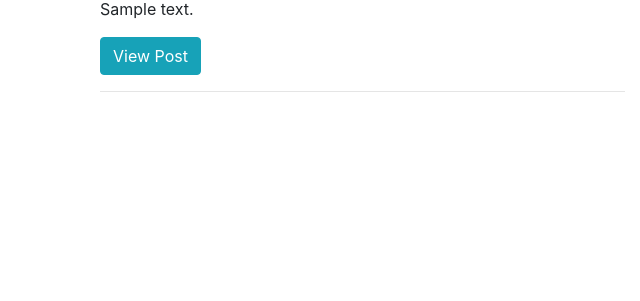
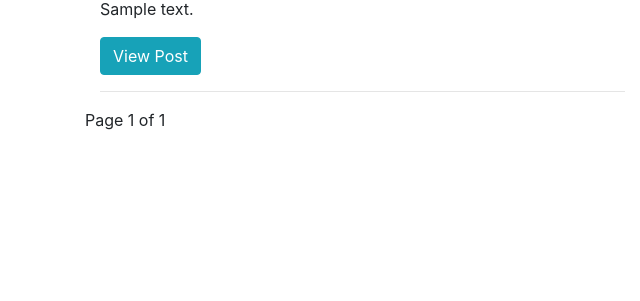
Before and after one commit to loragriffin/Blog, a Django app: page /posts/ in a window 1280 px wide. Shown: the part 141-442 px from the top of the page, without its empty margins (0-640 px from the left). Run offline with Django 3.2, Linux system fonts and the light colour scheme; tables that the repository leaves empty hold one stand-in row (values such as "Sample post"); some libraries are stand-ins or nearby versions.

Commit message:
added pagination

```diff
--- a/posts/views.py
+++ b/posts/views.py
@@ -1,6 +1,7 @@
 from django.http import HttpResponse, HttpResponseRedirect
 from django.shortcuts import render, get_object_or_404, redirect
 from django.contrib import messages
+from django.core.paginator import Paginator, EmptyPage, PageNotAnInteger
 
 from .models import Post
 from .forms import PostForm
@@ -30,12 +31,10 @@ def post_detail(request, id):
 
 
 def post_list(request):
-    queryset = Post.objects.all()
-    # if request.user.is_authenticated():
-    #     context = {
-    #         "title": "My User List"
-    #     }
-    # else:
+    queryset_list = Post.objects.all().order_by("-timestamp")
+    paginator = Paginator(queryset_list, 10)  # Show 25 contacts per page
+    page = request.GET.get('page')
+    queryset = paginator.get_page(page)
     context = {
         "object_list": queryset,
         "title": "List"
--- a/templates/post_list.html
+++ b/templates/post_list.html
@@ -27,5 +27,24 @@
     <!-- Creates new after every two cycles creating a clean two column layout -->
     <!-- {% cycle "" "</div><div class='row'>" %} -->
     {% endfor %}
+
+    <div class="pagination">
+      <span class="step-links">
+        {% if object_list.has_previous %}
+          <a href="?page=1">&laquo; first</a>
+          <a href="?page={{ object_list.previous_page_number }}">previous</a>
+        {% endif %}
+
+        <span class="current">
+          Page {{ object_list.number }} of {{ object_list.paginator.num_pages }}
+        </span>
+
+        {% if object_list.has_next %}
+          <a href="?page={{ object_list.next_page_number }}">next</a>
+          <a href="?page={{ object_list.paginator.num_pages }}">last &raquo;</a>
+        {% endif %}
+      </span>
+    </div>
+
   </div>
 {% endblock content %}
```
